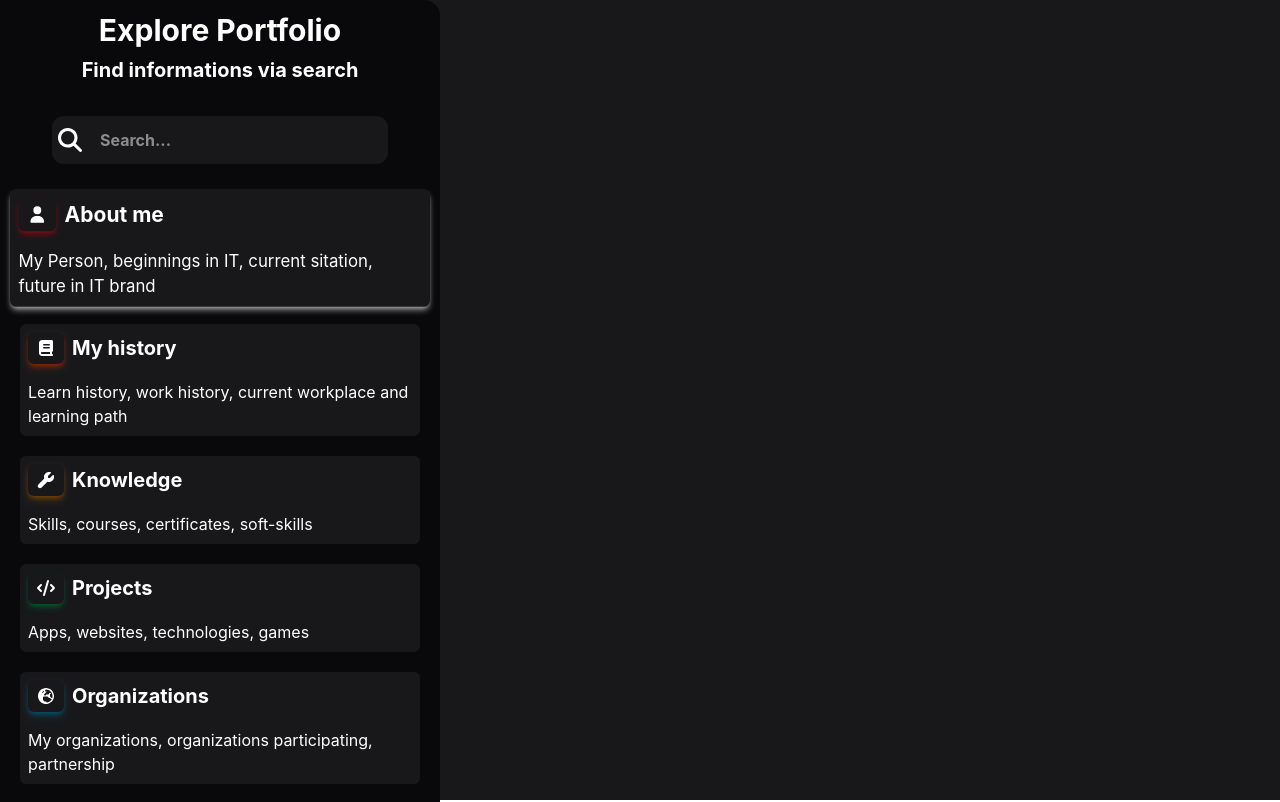
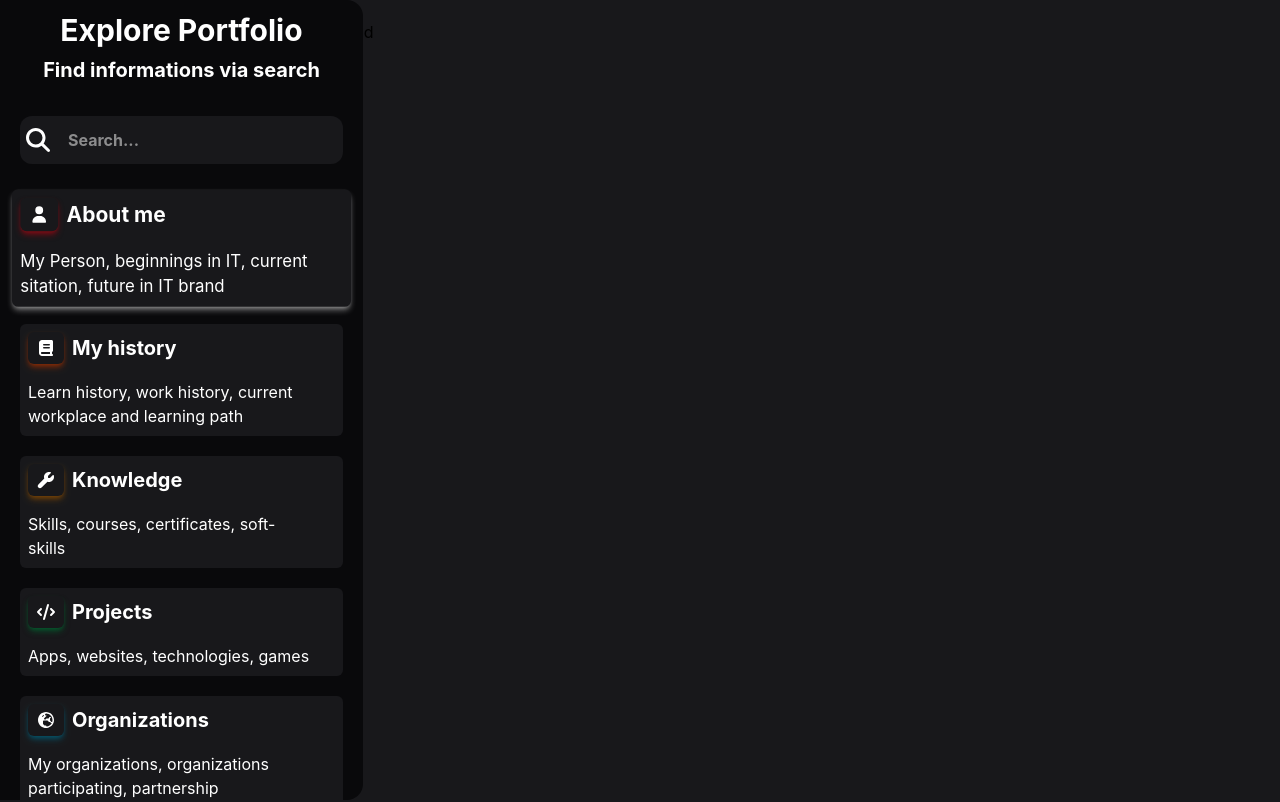
Before and after one commit to kkamildev/final-portfolio-project, a React (Vite) app: page /knowledge in a window 1280 px wide. Shown: the top 802 px of the page. Built offline with nearby package versions, Linux system fonts and the light colour scheme.

Commit message:
created responsible navbar, small improvements

```diff
--- a/index.html
+++ b/index.html
@@ -8,7 +8,7 @@
     <meta name="viewport" content="width=device-width, initial-scale=1.0" />
     <title>KKamildev website</title>
   </head>
-  <body class="">
+  <body class="bg-zinc-900">
     <div id="root"></div>
     <script type="module" src="/src/main.tsx"></script>
   </body>
--- a/src/App.tsx
+++ b/src/App.tsx
@@ -16,9 +16,12 @@ type Props = {
 // main component
 const App : FC<Props> = ({}) => {
     return (
-        <main className="flex justify-start max-h-screen">
+        <main className="flex justify-start max-h-screen overflow-y">
             <Navbar></Navbar>
-            <section className="w-full h-screen bg-zinc-900">
+            <section className="w-112.5 h-screen bg-zinc-900 hidden lg:block">
+
+            </section>
+            <section className="w-full min-h-screen bg-zinc-900 py-5 px-1">
                 <h1>dsad</h1>
                 <Routes>
 
--- a/src/nav/NavButton.tsx
+++ b/src/nav/NavButton.tsx
@@ -15,19 +15,20 @@ type Props = {
     icon:IconDefinition,
     shadowColorDesc?:string,
     destination:string,
-    selected:boolean
+    selected:boolean,
+    onClick:() => void
 }
 
 // main component
-const NavButton : FC<Props> = ({title, description, icon, shadowColorDesc = "shadow-white/12", destination, selected}) => {
+const NavButton : FC<Props> = ({title, description, icon, shadowColorDesc = "shadow-white/12", destination, selected, onClick}) => {
     return (
-        <li className={`bg-zinc-900 rounded-md hover:scale-105 mx-2 transition-transform duration-75 ease-in-out ${selected && "scale-105 shadow-md shadow-white/50"}`}>
-            <Link to={destination} className="flex flex-col cursor-pointer">
+        <li className={`bg-zinc-900 rounded-md hover:scale-105 mx-2 transition-transform duration-75 ease-in-out ${selected ? "scale-105 shadow-md shadow-white/40" : ""}`}>
+            <Link to={destination} className="flex flex-col cursor-pointer" onClick={onClick}>
                 <section className="flex items-center">
                     <FontAwesomeIcon icon={icon} className={`${shadowColorDesc} p-2 m-2 rounded-md bg-zinc-900 shadow-md`}/>
                     <h2 className="font-bold text-xl">{title}</h2>
                 </section>
-                <p className="p-2 w-100">
+                <p className="p-2 w-75">
                     {description}
                 </p>
             </Link>
--- a/src/nav/Navbar.tsx
+++ b/src/nav/Navbar.tsx
@@ -1,9 +1,9 @@
 
 // import types
-import type { FC } from "react";
+import { useState, type FC } from "react";
 
 // import modules
-import { faUser, faBook, faWrench, faEarthEurope, faCode, faLocationDot, faSearch} from "@fortawesome/free-solid-svg-icons";
+import { faUser, faBook, faWrench, faEarthEurope, faCode, faLocationDot, faSearch, faBars} from "@fortawesome/free-solid-svg-icons";
 import NavButton from "./NavButton";
 import { FontAwesomeIcon } from "@fortawesome/react-fontawesome";
 
@@ -15,8 +15,21 @@ type Props = {
 
 // main component
 const Navbar : FC<Props> = ({}) => {
+
+
+    const [linksActivations, setLinksActivations] = useState<boolean[]>([true, false, false, false, false, false]);
+    const [showed, setShowed] = useState<boolean>(false);
+
+    const arrayAfterChoose = (index: number) : boolean[] => {
+        let prev = Array(6).fill(false);
+        prev[index] = true;
+        setShowed(false);
+        return prev;
+    }
+
     return (
-        <nav className="min-h-screen bg-zinc-950 rounded-r-2xl p-3 text-white flex flex-col justify-between overflow-y-auto absolute">
+        <>
+            <nav className={`h-screen bg-zinc-950 rounded-r-2xl p-3 text-white flex flex-col justify-between transition-transform duration-200 -translate-x-full lg:translate-x-0 overflow-y-scroll absolute z-10 ${showed ? "translate-x-0" : ""}`}>
                 <section>
                     <section className="flex flex-col justify-center items-center">
                         <h1 className="font-bold text-3xl">Explore Portfolio</h1>
@@ -27,7 +40,7 @@ const Navbar : FC<Props> = ({}) => {
                             <label htmlFor="search">
                                 <FontAwesomeIcon icon={faSearch} className="px-2 scale-150"/>
                             </label>
-                        <input type="text" placeholder="Search..." className=" p-3 rounded-xl w-75 font-bold" id="search"/>
+                            <input type="text" placeholder="Search..." className=" p-3 rounded-xl flex-1 font-bold" id="search"/>
                         </section>
                         <section>
                             {
@@ -43,7 +56,8 @@ const Navbar : FC<Props> = ({}) => {
                                 icon={faUser}
                                 shadowColorDesc="shadow-red-800/70"
                                 destination="/aboutme"
-                            selected={true}
+                                selected={linksActivations[0]}
+                                onClick={() => setLinksActivations(() => arrayAfterChoose(0))}
                             />
                             <NavButton
                                 title="My history"
@@ -51,7 +65,8 @@ const Navbar : FC<Props> = ({}) => {
                                 icon={faBook}
                                 shadowColorDesc="shadow-orange-800/70"
                                 destination="/history"
-                            selected={false}
+                                selected={linksActivations[1]}
+                                onClick={() => setLinksActivations(() => arrayAfterChoose(1))}
                             />
                             <NavButton
                                 title="Knowledge"
@@ -59,7 +74,8 @@ const Navbar : FC<Props> = ({}) => {
                                 icon={faWrench}
                                 shadowColorDesc="shadow-yellow-800/70"
                                 destination="/knowledge"
-                            selected={false}
+                                selected={linksActivations[2]}
+                                onClick={() => setLinksActivations(() => arrayAfterChoose(2))}
                             />
                             <NavButton
                                 title="Projects"
@@ -67,7 +83,8 @@ const Navbar : FC<Props> = ({}) => {
                                 icon={faCode}
                                 shadowColorDesc="shadow-green-800/70"
                                 destination="/projects"
-                            selected={false}
+                                selected={linksActivations[3]}
+                                onClick={() => setLinksActivations(() => arrayAfterChoose(3))}
                             />
                             <NavButton
                                 title="Organizations"
@@ -75,7 +92,8 @@ const Navbar : FC<Props> = ({}) => {
                                 icon={faEarthEurope}
                                 shadowColorDesc="shadow-cyan-800/70"
                                 destination="/organizations"
-                            selected={false}
+                                selected={linksActivations[4]}
+                                onClick={() => setLinksActivations(() => arrayAfterChoose(4))}
                             />
                             <NavButton
                                 title="Contact"
@@ -83,7 +101,8 @@ const Navbar : FC<Props> = ({}) => {
                                 icon={faLocationDot}
                                 shadowColorDesc="shadow-purple-800/70"
                                 destination="/contact"
-                            selected={false}
+                                selected={linksActivations[5]}
+                                onClick={() => setLinksActivations(() => arrayAfterChoose(5))}
                             />
                         </ul>
                     </section>
@@ -92,6 +111,18 @@ const Navbar : FC<Props> = ({}) => {
                     <p className="font-bold text-zinc-700 text-center">&copy; Kkamildev 2026</p>
                 </section>
             </nav>
+            <section className="flex flex-col justify-start lg:hidden fixed" onClick={() => setShowed(true)}>
+                <button className="p-5 bg-zinc-950 m-5 rounded-2xl w-17.5 h-17.5 cursor-pointer hover:bg-[#0f0f0f]">
+                    <FontAwesomeIcon icon={faBars} className="text-white text-2xl"/>
+                </button>
+            </section>
+            {
+                showed &&
+                <section className="absolute z-5 bg-black/30 min-w-screen min-h-screen block lg:hidden" onClick={() => setShowed(false)}>
+
+                </section>
+            }
+        </>
     )
 }
 
```
Lines whose indentation alone changed are shown as unchanged.
